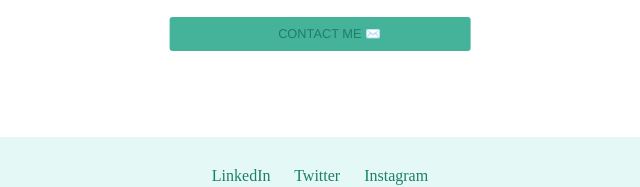
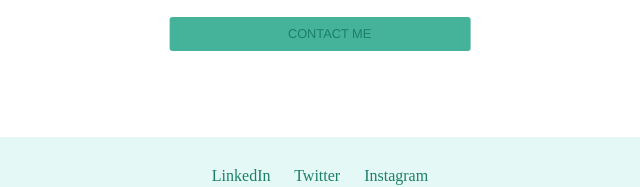
Before and after one commit to be-ahmadsam/website, a plain HTML site: page index.html in a window 1280 px wide. Shown: the part 1777-1964 px from the top of the page, 320-960 px from the left. Drawn offline with Linux system fonts and the light colour scheme.

Commit message:
Update index.html

```diff
--- a/index.html
+++ b/index.html
@@ -48,7 +48,7 @@
           <h2>Get In Touch</h2>
           <h3>Iam currently available for freelance work.</h3> <br>
           <p>If you have a project that you want to get started, think you need my help with something or just fancy saying hey, then get in touch...</p>
-          <a class="btn" href="mailto:syed7.work@gmail.com?&subject=Hello&body=Hi%20Shareem,%20Need%20your%20help%20regarding%20something.">CONTACT ME ✉️</a>
+          <a class="btn" href="mailto:syed7.work@gmail.com?&subject=Hello&body=Hi%20Shareem,%20Need%20your%20help%20regarding%20something.">CONTACT ME</a>
         </div><br><br>
       </div>
 
```
